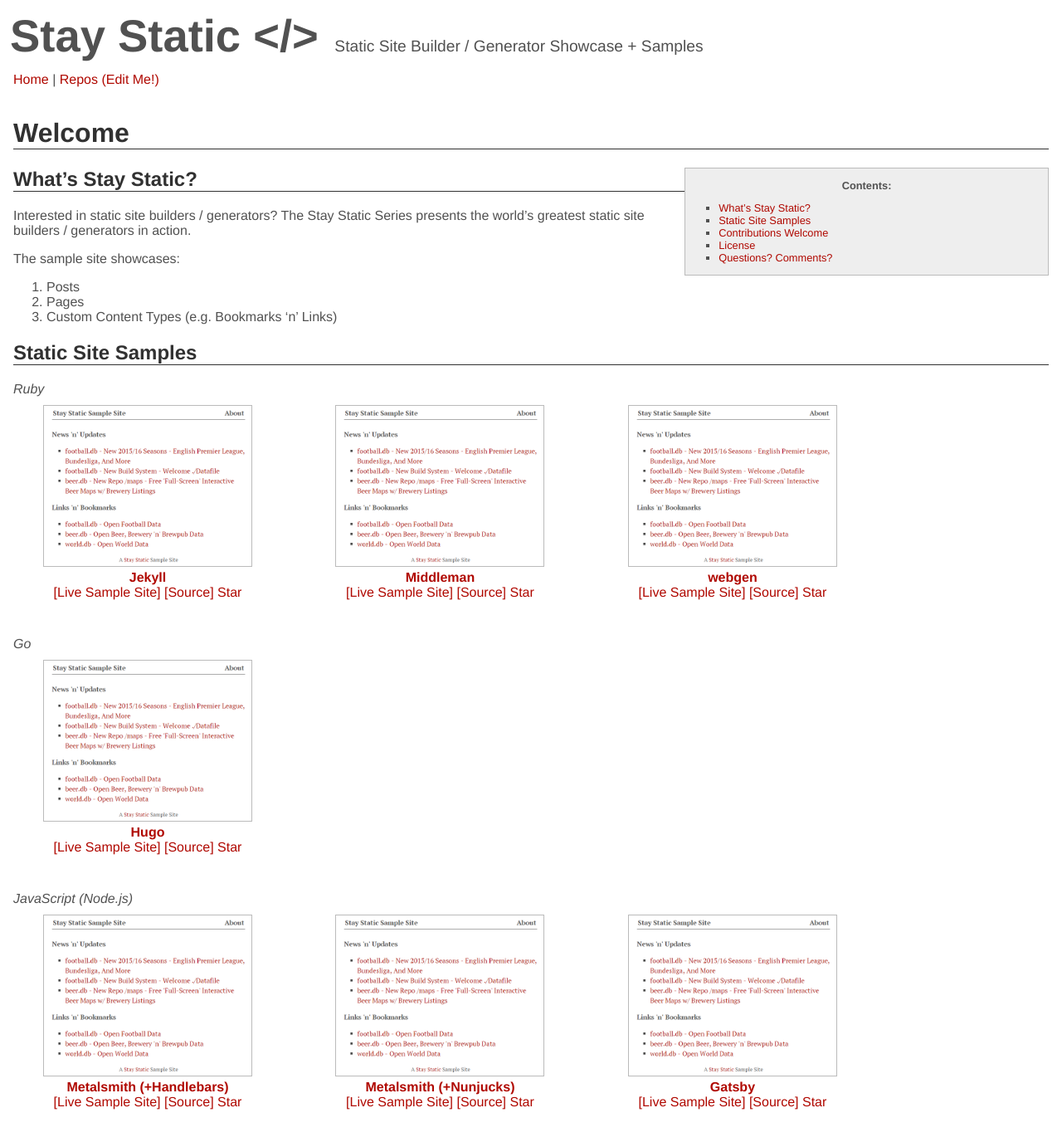
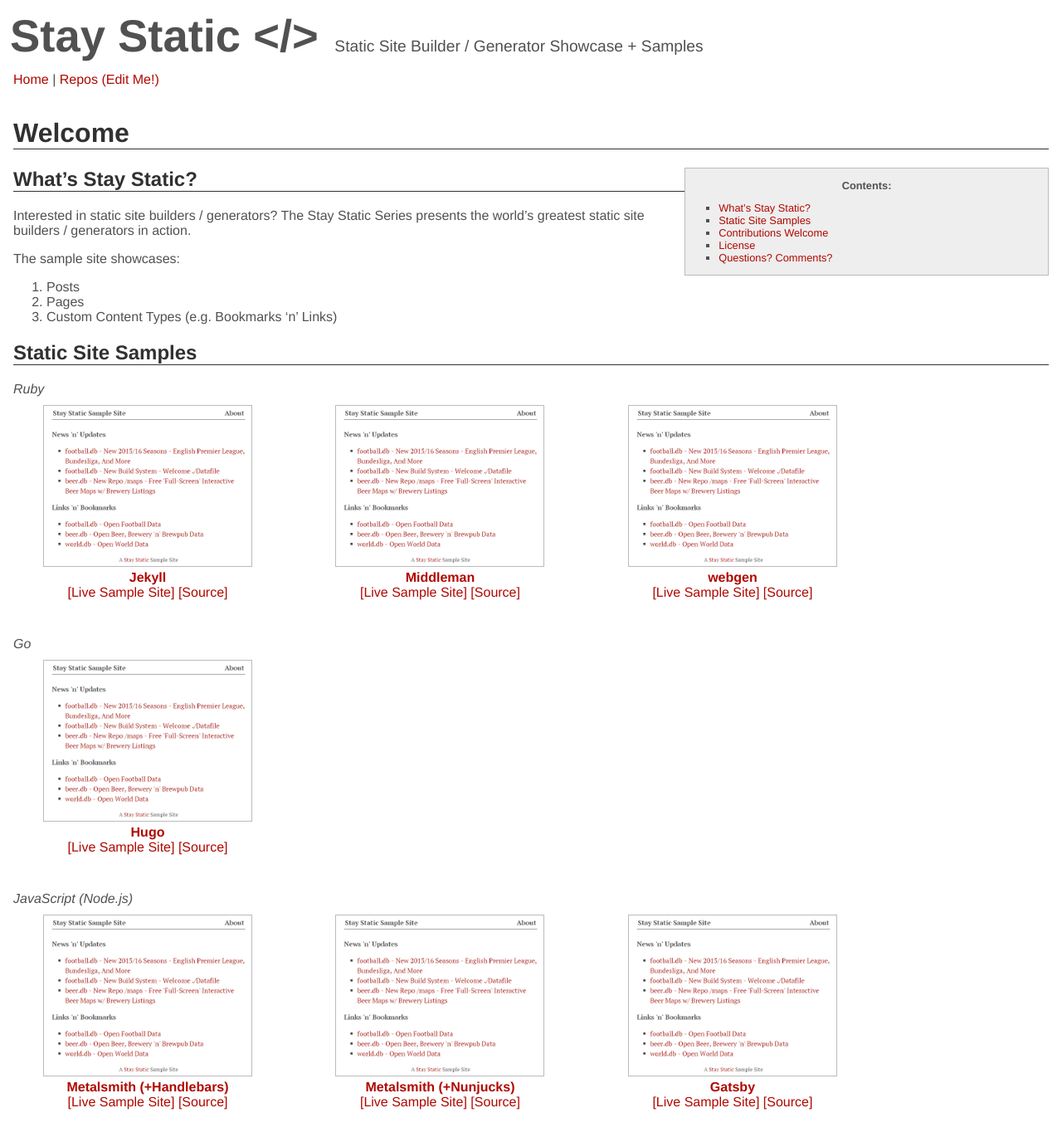
Before and after one commit to staystatic/staystatic.github.io, a Jekyll site: the page built from index.md, in a window 1280 px wide and 1400 px high. Shown: the top 1376 px of the window at 83% size. Built offline with Jekyll 4.4.1, drawn with Linux system fonts in a browser that asks for light colours; part of the change alters nothing that is shown.

```diff
--- a/_includes/sites.html
+++ b/_includes/sites.html
@@ -14,14 +14,7 @@
 
         <br>
            <a href="{{site.path}}/sites/jekyll">[Live Sample Site]</a>
-           <a href="https://github.com/staystatic/jekyll">[Source]</a>
-        <a class="github-button" href="https://github.com/staystatic/jekyll"
-   data-icon="octicon-star"
-   data-count-href="/staystatic/jekyll/stargazers"
-   data-count-api="/repos/staystatic/jekyll#stargazers_count"
-   data-count-aria-label="# stargazers on GitHub"
-   aria-label="Star staystatic/jekyll on GitHub">Star</a>
-
+           <a href="https://github.com/staystatic/staystatic/tree/master/jekyll">[Source]</a>
         <!-- <br>
           #liquid #yaml
         -->
@@ -39,14 +32,7 @@
 
         <br>
            <a href="{{site.path}}/sites/middleman">[Live Sample Site]</a>
-           <a href="https://github.com/staystatic/middleman">[Source]</a>
-   <a class="github-button" href="https://github.com/staystatic/middleman"
-   data-icon="octicon-star"
-   data-count-href="/staystatic/middleman/stargazers"
-   data-count-api="/repos/staystatic/middleman#stargazers_count"
-   data-count-aria-label="# stargazers on GitHub"
-   aria-label="Star staystatic/middleman on GitHub">Star</a>
-
+           <a href="https://github.com/staystatic/staystatic/tree/master/middleman">[Source]</a>
         <!-- <br>
           #erb #yaml
         -->
@@ -63,13 +49,7 @@
         <a href="http://webgen.gettalong.org"><b>webgen</b></a>
           <br>
            <a href="{{site.path}}/sites/webgen">[Live Sample Site]</a>
-           <a href="https://github.com/staystatic/webgen">[Source]</a>
-  <a class="github-button" href="https://github.com/staystatic/webgen"
-    data-icon="octicon-star"
-    data-count-href="/staystatic/webgen/stargazers"
-    data-count-api="/repos/staystatic/webgen#stargazers_count"
-    data-count-aria-label="# stargazers on GitHub"
-    aria-label="Star staystatic/webgen on GitHub">Star</a>
+           <a href="https://github.com/staystatic/staystatic/tree/master/webgen">[Source]</a>
       <!--  <br>
           #erb #ruby
         -->
@@ -90,14 +70,7 @@
         <a href="http://gohugo.io"><b>Hugo</b></a>
         <br>
            <a href="{{site.path}}/sites/hugo">[Live Sample Site]</a>
-           <a href="https://github.com/staystatic/hugo">[Source]</a>
-<a class="github-button" href="https://github.com/staystatic/hugo"
-   data-icon="octicon-star"
-   data-count-href="/staystatic/hugo/stargazers"
-   data-count-api="/repos/staystatic/hugo#stargazers_count"
-   data-count-aria-label="# stargazers on GitHub"
-   aria-label="Star staystatic/hugo on GitHub">Star</a>
-
+           <a href="https://github.com/staystatic/staystatic/tree/master/hugo">[Source]</a>
         <!-- <br>
           #go_templates #toml
           -->
@@ -119,14 +92,7 @@
         <a href="http://handlebarsjs.com"><b>(+Handlebars)</b></a>
         <br>
            <a href="{{site.path}}/sites/metalsmith">[Live Sample Site]</a>
-           <a href="https://github.com/staystatic/metalsmith-handlebars">[Source]</a>
-<a class="github-button" href="https://github.com/staystatic/metalsmith-handlebars"
-   data-icon="octicon-star"
-   data-count-href="/staystatic/metalsmith-handlebars/stargazers"
-   data-count-api="/repos/staystatic/metalsmith-handlebars#stargazers_count"
-   data-count-aria-label="# stargazers on GitHub"
-   aria-label="Star staystatic/metalsmith-handlebars on GitHub">Star</a>
-
+           <a href="https://github.com/staystatic/staystatic/tree/master/metalsmith-handlebars">[Source]</a>
         <!-- <br>
           #handlebars
           -->
@@ -144,14 +110,7 @@
         <a href="https://mozilla.github.io/nunjucks"><b>(+Nunjucks)</b></a>
         <br>
            <a href="{{site.path}}/sites/metalsmith-nunjucks">[Live Sample Site]</a>
-           <a href="https://github.com/staystatic/metalsmith-nunjucks">[Source]</a>
-<a class="github-button" href="https://github.com/staystatic/metalsmith-nunjucks"
-   data-icon="octicon-star"
-   data-count-href="/staystatic/metalsmith-nunjucks/stargazers"
-   data-count-api="/repos/staystatic/metalsmith-nunjucks#stargazers_count"
-   data-count-aria-label="# stargazers on GitHub"
-   aria-label="Star staystatic/metalsmith-nunjucks on GitHub">Star</a>
-
+           <a href="https://github.com/staystatic/staystatic/tree/master/metalsmith-nunjucks">[Source]</a>
         <!-- <br>
           #handlebars
           -->
@@ -169,24 +128,9 @@
         <a href="https://github.com/gatsbyjs/gatsby"><b>Gatsby</b></a>
         <br>
            <a href="{{site.path}}/sites/gatsby">[Live Sample Site]</a>
-           <a href="https://github.com/staystatic/gatsby">[Source]</a>
-<a class="github-button" href="https://github.com/staystatic/gatsby"
-   data-icon="octicon-star"
-   data-count-href="/staystatic/gatsby/stargazers"
-   data-count-api="/repos/staystatic/gatsby#stargazers_count"
-   data-count-aria-label="# stargazers on GitHub"
-   aria-label="Star staystatic/gatsby on GitHub">Star</a>
-
+           <a href="https://github.com/staystatic/staystatic/tree/master/gatsby">[Source]</a>
         <!-- <br>
           #react #jsx
           -->
     </div>
   </div>
-
-
-
-<!--   GitHub button
-  Place this tag right after the last button or just before your close body tag.
-   see  https://buttons.github.io
-   -->
-<script async defer id="github-bjs" src="https://buttons.github.io/buttons.js"></script>
```
